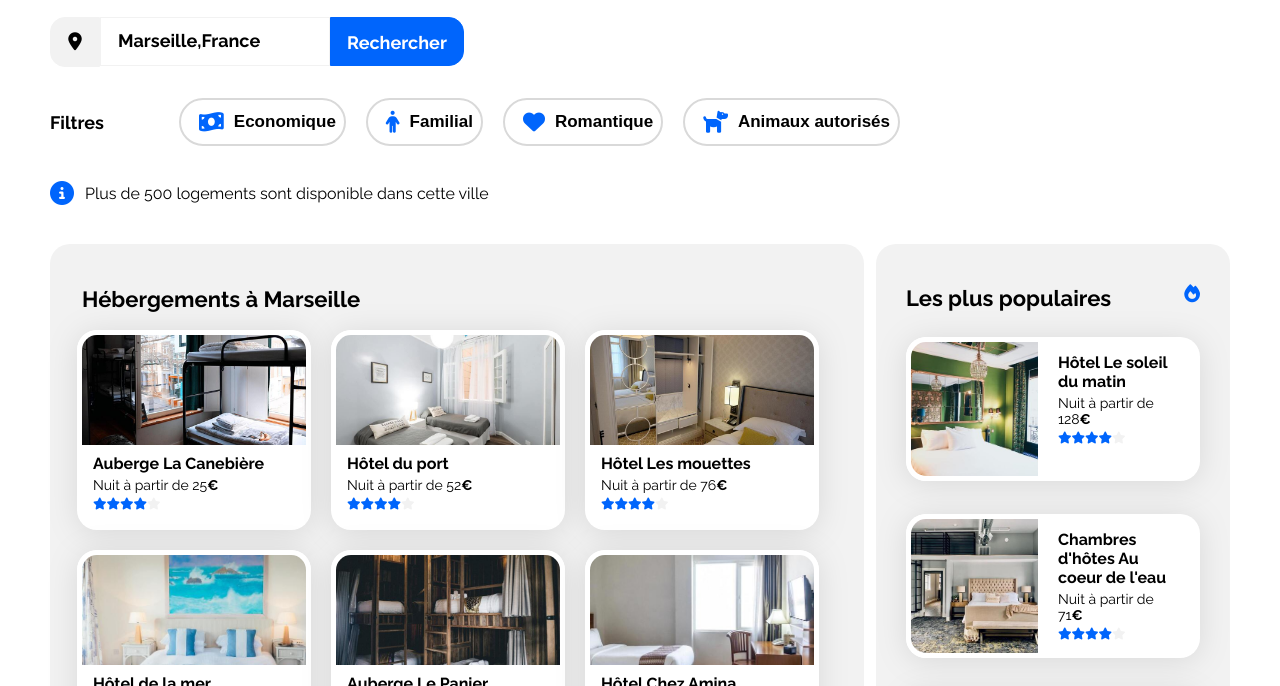
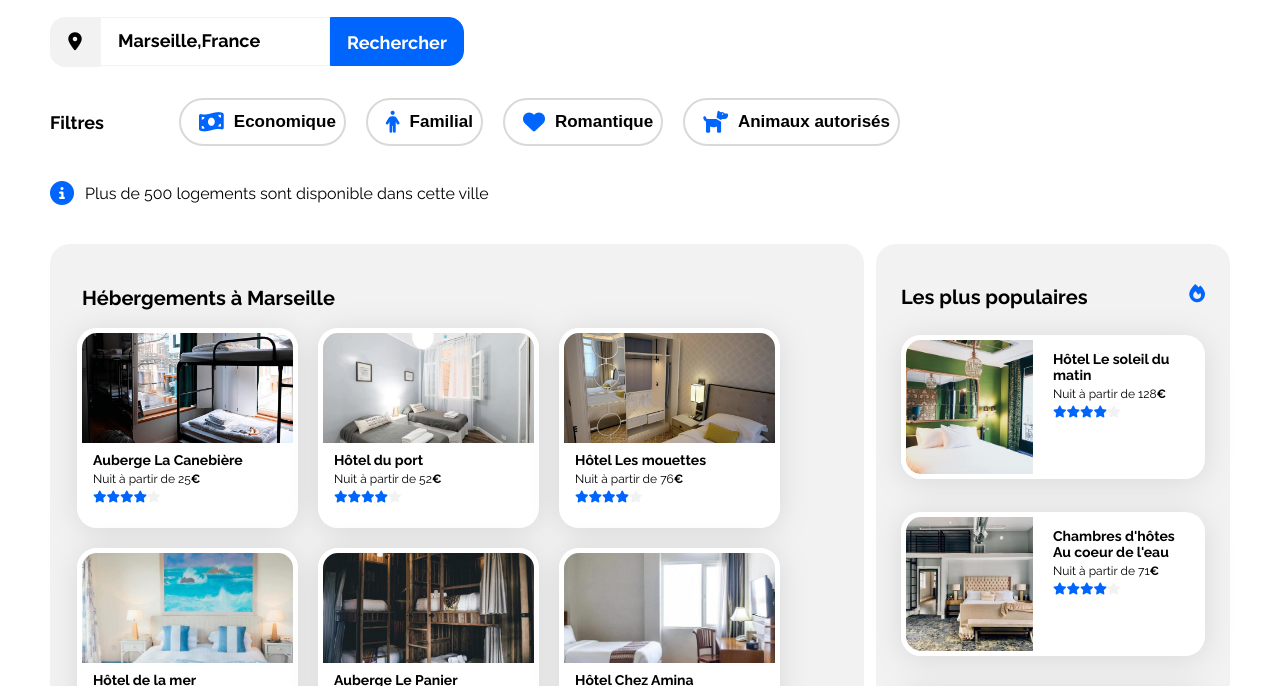
Before and after one commit to Ugz31/Projet-N-2-Bookie-OpenClassRoom, a plain HTML site: page index.html in a window 1280 px wide. Shown: the part 218-904 px from the top of the page. Drawn offline with Linux system fonts and the light colour scheme.

Commit message:
Optimisation bis

```diff
--- a/CSS/style.css
+++ b/CSS/style.css
@@ -281,7 +281,7 @@ main {
 }
 
 .container-offer h2 {
-  font-size: 2.2rem;
+  font-size: 2rem;
   font-weight: bold;
   margin-bottom: 0.8rem;
   margin-left: 1.5rem;
@@ -301,7 +301,7 @@ main {
 }
 
 .offer-article {
-  width: calc(90% / 3);
+  width: calc(85% / 3);
   height: 200px;
   background: white;
   border-radius: 20px;
@@ -336,14 +336,14 @@ main {
 }
 
 .offer-text h3 {
-  font-size: 1.6rem;
+  font-size: 1.4rem;
   font-weight: bold;
   margin-bottom: 0.4rem;
 }
 
 .offer-text p,
 .offer-text p strong {
-  font-size: 1.4rem;
+  font-size: 1.2rem;
   margin-bottom: 0.5rem;
 }
 
@@ -369,10 +369,10 @@ main {
   width: 30%;
   display: flex;
   flex-flow: column nowrap;
-  align-items: start;
+  align-items: center;
   justify-content: start;
   background: var(--gray-light);
-  padding: 4.1rem 3rem 0.1rem 3rem;
+  padding: 4.1rem 2.5rem 0.1rem 2.5rem;
   border-radius: 20px;
 }
 
@@ -384,7 +384,7 @@ main {
 }
 
 .title-p-offer h2 {
-  font-size: 2.2rem;
+  font-size: 2rem;
   margin-bottom: 2.6rem;
 }
 
```
